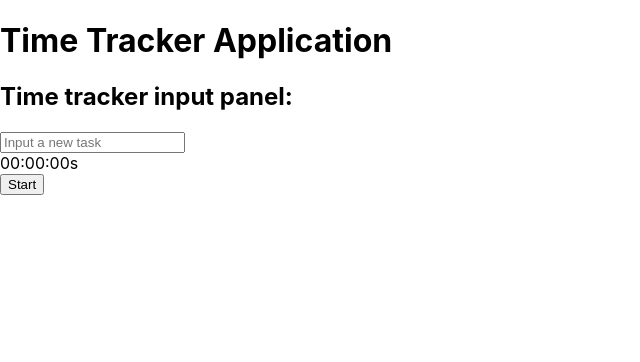
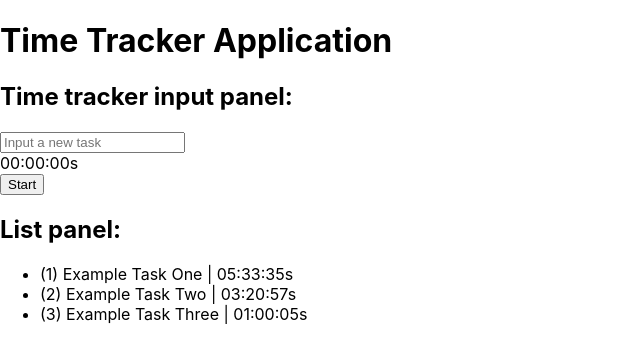
Before and after one commit to carlos-quintana/time-tracker, a React (Create React App) app: page / in a window 1280 px wide. Shown: the top 362 px of the page, without its empty margins (0-640 px from the left). Built offline with nearby package versions, Linux system fonts and the light colour scheme.

Commit message:
Added example tasks

```diff
--- a/src/components/App.js
+++ b/src/components/App.js
@@ -8,12 +8,20 @@ export default function App() {
       { id: number, description: string, secondsCount: number }  */
   const [entriesList, setEntriesList] = useState([])
 
+  const exampleTasks = [
+    { id: 1, description: "Example Task One", secondsCount: 20015 },
+    { id: 2, description: "Example Task Two", secondsCount: 12057 },
+    { id: 3, description: "Example Task Three", secondsCount: 3605 }];
+  useEffect(() => setEntriesList(exampleTasks),[])
+
   return (
     <>
       <h1>Time Tracker Application</h1>
       < InputPanel
         entriesList={entriesList}
         setEntriesList={setEntriesList} />
+      < ListPanel
+        entriesList={entriesList} />
     </>
   );
 }
```
